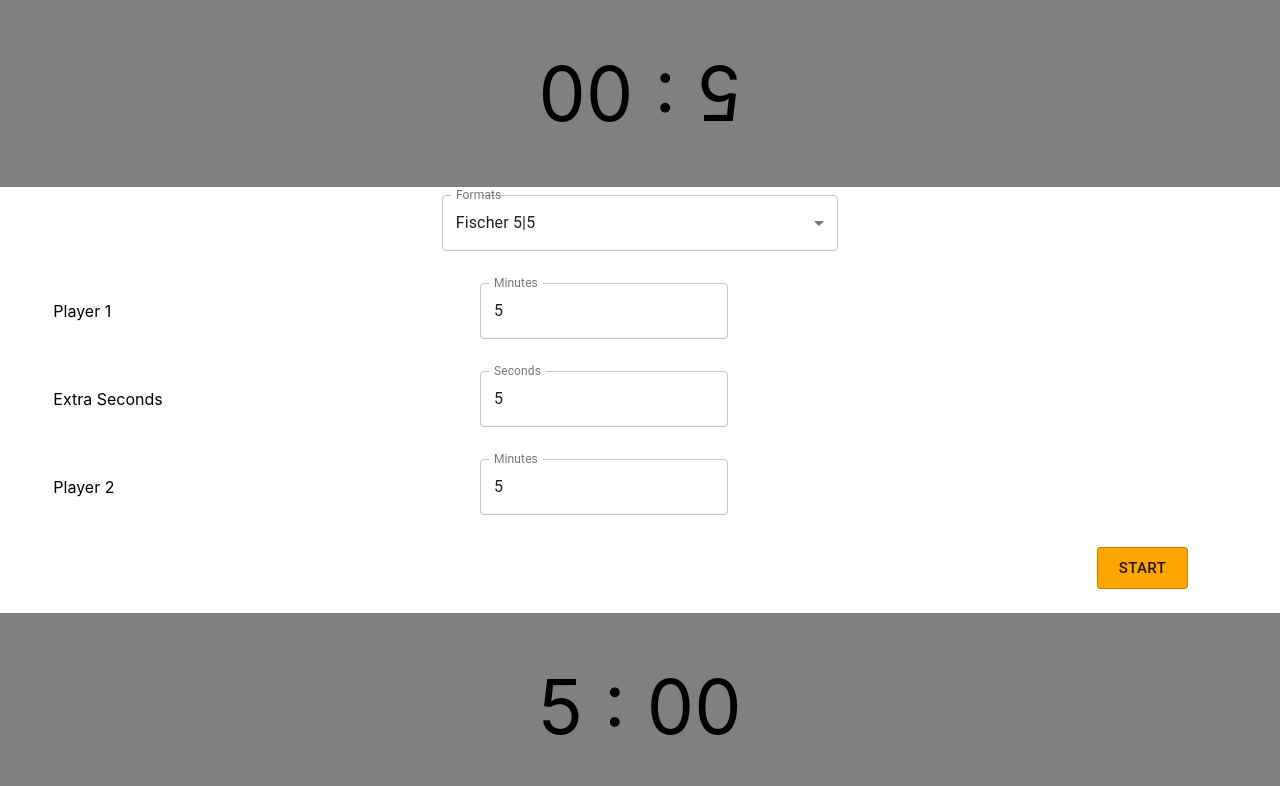
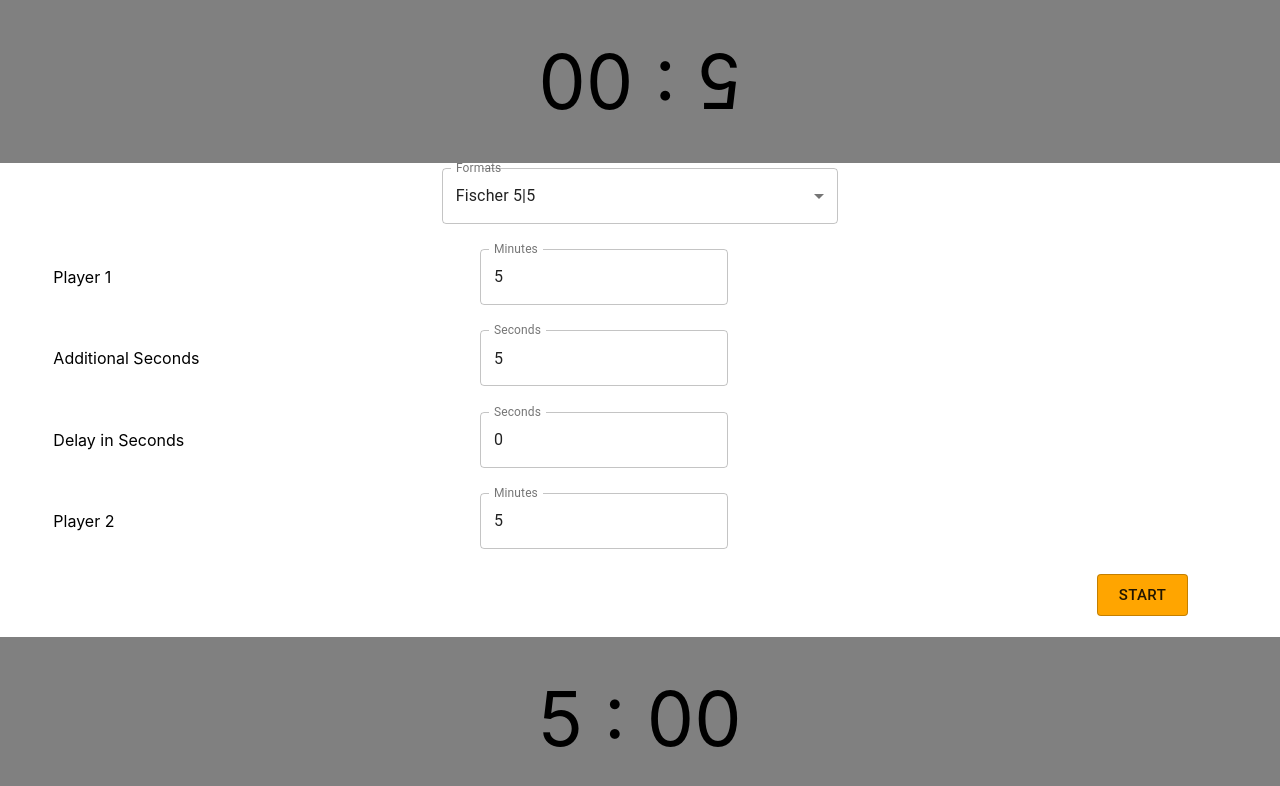
Before and after one commit to timsun28/Chess-Clock, a React (Create React App) app: page / in a window 1280 px wide. Shown: the top 786 px of the page. Built offline with nearby package versions, Linux system fonts and the light colour scheme.

Commit message:
Added delay functionality

```diff
--- a/src/App.jsx
+++ b/src/App.jsx
@@ -14,12 +14,15 @@ class App extends Component {
 			player1: 300,
 			player2: 300,
 			addition: 5,
+			delay: 0,
+			currentDelay: 0,
 			active: '',
 			setup: true,
 			selectedGameType: 'fischer'
 		}
 		this.click = this.click.bind(this);
 		this.updateAddition = this.updateAddition.bind(this);
+		this.updateDelay = this.updateDelay.bind(this);
 		this.updateMinutes = this.updateMinutes.bind(this);
 		this.startGame = this.startGame.bind(this);
 		this.reset = this.reset.bind(this);
@@ -33,9 +36,11 @@ class App extends Component {
 		}
 		if (!this.state.active) {
 			// First Round (no active players)
-			const oppositePlayer = player === 'player1' ? 'player2' : 'player1'
-			this.setState({ active: oppositePlayer })
-			this.intervalID = setInterval(() => this.tick(oppositePlayer), 1000);
+			this.setState(prevState => { return {
+				active: prevState.active === 'player1' ? 'player2' : 'player1',
+				currentDelay: prevState.delay - 1
+			}})
+			this.intervalID = setInterval(() => this.tick(this.state.active), 1000);
 			return;
 		}
 
@@ -45,15 +50,21 @@ class App extends Component {
 		}
 
 		clearInterval(this.intervalID)
-		const oppositePlayer = this.state.active === 'player1' ? 'player2' : 'player1'
-		this.setState({ active: oppositePlayer })
-		this.intervalID = setInterval(() => this.tick(oppositePlayer), 1000);
-		this.setState({ [player]: this.state[player] + this.state.addition })
+		this.setState(prevState => { return {
+			active: prevState.active === 'player1' ? 'player2' : 'player1',
+			[player]: prevState[player] + prevState.addition,
+			currentDelay: prevState.delay - 1
+		}})
+		this.intervalID = setInterval(() => this.tick(this.state.active), 1000);
 	}
 
 	tick(player) {
-		const currentSeconds = this.state[player];
-		this.setState({ [player]: currentSeconds - 1 })
+		if (this.state.currentDelay <= 0) {
+			this.setState(prevState => { return {[player]: prevState[player] - 1}})
+		} else {
+			this.setState(prevState => { return {currentDelay: prevState.currentDelay - 1}})
+		}
+
 	}
 
 
@@ -77,11 +88,11 @@ class App extends Component {
 	}
 
 	updateAddition(newAddition) {
-		if (!newAddition) {
-			this.setState({ addition: 0 })
-			return;
-		}
-		this.setState({ addition: parseInt(newAddition, 10) })
+		this.setState({ addition: newAddition ? parseInt(newAddition, 10) : 0 })
+	}
+
+	updateDelay(newDelay) {
+		this.setState({ delay: newDelay ? parseInt(newDelay, 10) : 0 })
 	}
 
 	setGameType(newGameType) {
@@ -97,6 +108,7 @@ class App extends Component {
 			player1: gameTypes[newGameType].playerTime,
 			player2: gameTypes[newGameType].playerTime,
 			addition: gameTypes[newGameType].addition,
+			delay: gameTypes[newGameType].delay,
 			selectedGameType: newGameType
 		})
 	}
@@ -108,7 +120,17 @@ class App extends Component {
 					<Grid container style={{ 'height': '100%' }}>
 						<Timer player='player1' secondsLeft={this.state.player1} active={this.state.active} click={this.click} />
 						{this.state.setup ?
-						<CenterSettings player1={this.state.player1} player2={this.state.player2} updateMinutes={this.updateMinutes} addition={this.state.addition} updateAddition={this.updateAddition} startGame={this.startGame} setGameType={this.setGameType} selectedGameType={this.state.selectedGameType}/>
+						<CenterSettings
+							player1={this.state.player1}
+							player2={this.state.player2}
+							updateMinutes={this.updateMinutes}
+							addition={this.state.addition}
+							updateAddition={this.updateAddition}
+							startGame={this.startGame}
+							setGameType={this.setGameType}
+							selectedGameType={this.state.selectedGameType}
+							delay={this.state.delay}
+							updateDelay={this.updateDelay}/>
 						:
 						<InGameSettings reset={this.reset} pause={this.pause}/>}
 						<Timer player='player2' secondsLeft={this.state.player2} active={this.state.active} click={this.click} />
--- a/src/centerSettings.jsx
+++ b/src/centerSettings.jsx
@@ -9,6 +9,7 @@ export default function CenterSettings(props) {
                 <GameTypeSelection setGameType={props.setGameType} selectedGameType={props.selectedGameType}/>
                 <PlayerInput updateMinutes={props.updateMinutes} playerSettings={{ value: props.player1, name: 'Player 1', key: 'player1' }} />
                 <AdditionInput addition={props.addition} updateAddition={props.updateAddition} />
+                <DelayInput delay={props.delay} updateDelay={props.updateDelay} />
                 <PlayerInput updateMinutes={props.updateMinutes} playerSettings={{ value: props.player2, name: 'Player 2', key: 'player2' }} />
                 <StartGameButton startGame={props.startGame} />
             </Grid>
@@ -22,7 +23,7 @@ function GameTypeSelection(props) {
         {key: 'delayBullet', value: 'Delay Bullet 1|2'},
         {key: 'fischer', value: 'Fischer 5|5'},
         {key: 'fischerRapid', value: 'Fischer Rapid 10|5'},
-        {key: 'tournament', value: 'Tournament 40/2hr, G60, 5s delay'},
+        // {key: 'tournament', value: 'Tournament 40/2hr, G60, 5s delay'},
     ]
     return (
         <Grid item xs={12}>
@@ -81,7 +82,7 @@ function AdditionInput(props) {
         <Grid item xs={12}>
             <Grid container direction="row" justify="center" alignItems="center" style={{ height: '100%' }}>
                 <Grid item xs={4}>
-                    Extra Seconds
+                    Additional Seconds
                 </Grid>
                 <Grid item xs={7}>
                     <TextField
@@ -99,7 +100,31 @@ function AdditionInput(props) {
             </Grid>
         </Grid>
     )
+}
 
+function DelayInput(props) {
+    return (
+        <Grid item xs={12}>
+            <Grid container direction="row" justify="center" alignItems="center" style={{ height: '100%' }}>
+                <Grid item xs={4}>
+                    Delay in Seconds
+                </Grid>
+                <Grid item xs={7}>
+                    <TextField
+                        id="outlined-number-delay"
+                        label="Seconds"
+                        type="number"
+                        InputLabelProps={{
+                            shrink: true,
+                        }}
+                        variant="outlined"
+                        value={props.delay}
+                        onChange={e => props.updateDelay(e.target.value)}
+                    />
+                </Grid>
+            </Grid>
+        </Grid>
+    )
 }
 
 function StartGameButton(props) {
```
